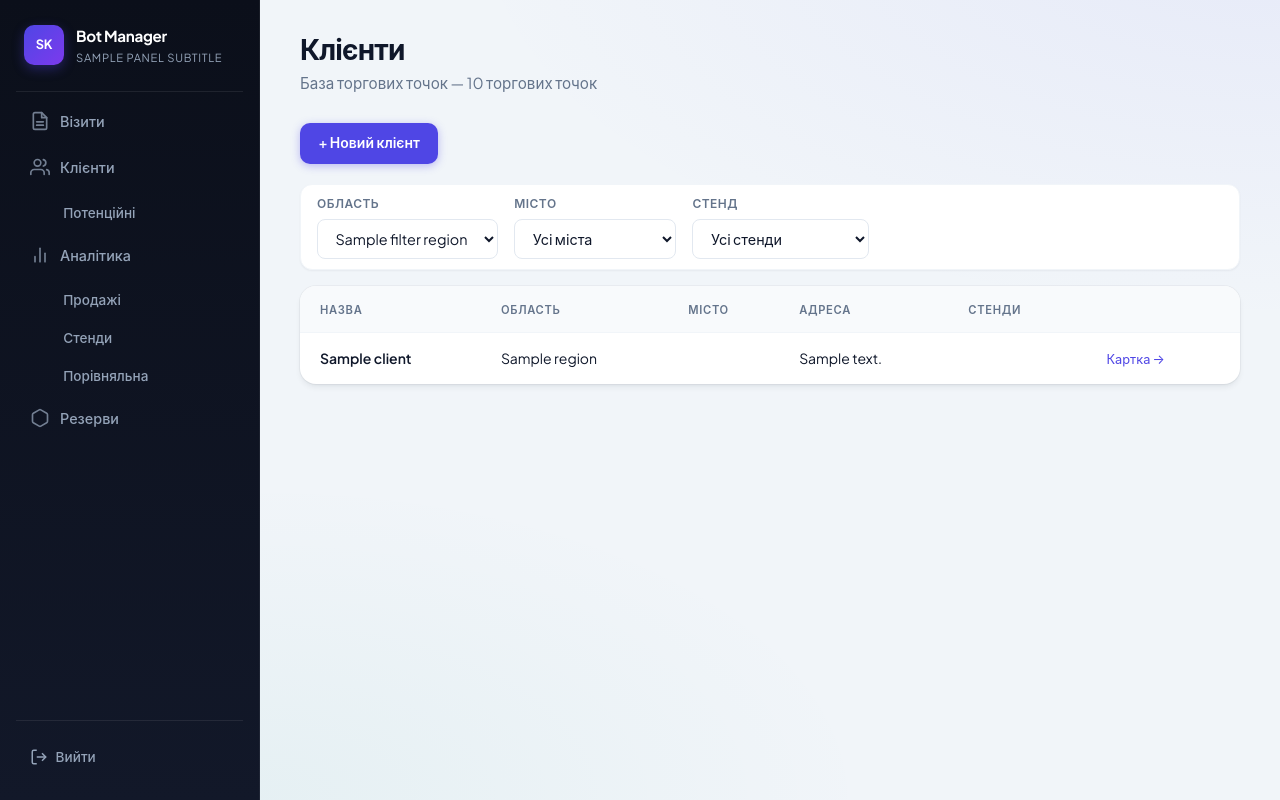
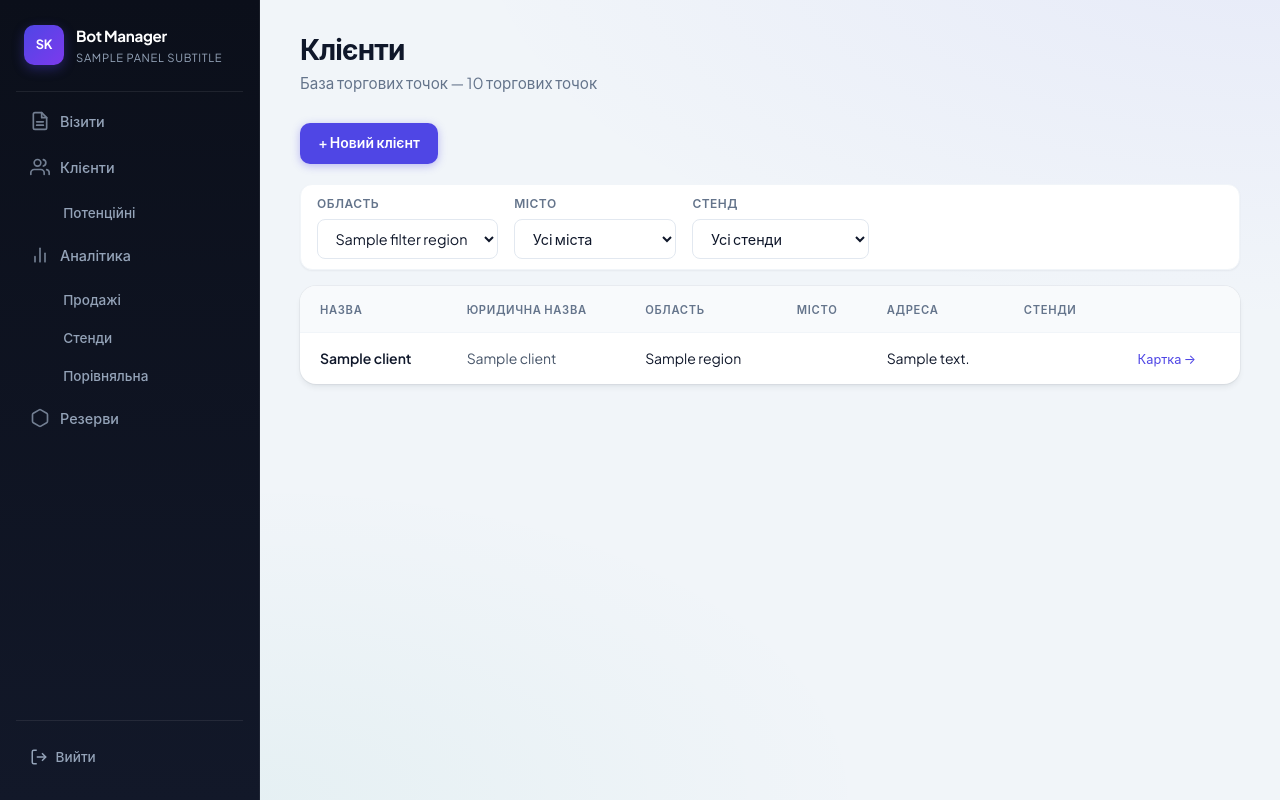
Before and after one commit to Undrey-ua/SK_Bot_Manager, a Python web app: template web/templates/clients.html in a window 1280 px wide. Run offline with Jinja, Linux system fonts and the light colour scheme; the template is opened without the code that fills it: most values are stand-ins (such as "Sample title", 1, 10 or a date in 2020).

Commit message:
Показати юридичну назву клієнта в списку торгових точок.
Окрема колонка в таблиці клієнтів і потенційних клієнтів.

Co-authored-by: Cursor <cursoragent@cursor.com>

```diff
--- a/web/static/styles.css
+++ b/web/static/styles.css
@@ -467,6 +467,11 @@ tbody td strong {
 .client-legal-name {
   margin: 0.2rem 0 0;
   font-size: 0.95rem;
+}
+
+.client-list-legal {
+  font-size: 0.875rem;
+  color: var(--text-secondary);
 }
 
 .matrix-client-legal {
--- a/web/templates/clients.html
+++ b/web/templates/clients.html
@@ -77,6 +77,7 @@
       <thead>
         <tr>
           <th>Назва</th>
+          <th>Юридична назва</th>
           {% if can_filter_managers %}<th>Менеджер</th>{% endif %}
           <th>Область</th>
           <th>Місто</th>
@@ -89,6 +90,7 @@
         {% for client in clients %}
         <tr>
           <td><a href="/clients/{{ client.id }}"><strong>{{ client.name }}</strong></a></td>
+          <td>{% if client.legal_name %}<span class="client-list-legal">{{ client.legal_name }}</span>{% else %}<span class="muted">—</span>{% endif %}</td>
           {% if can_filter_managers %}<td>{{ client.manager.name if client.manager else '—' }}</td>{% endif %}
           <td>{{ client.region.name if client.region else '—' }}</td>
           <td>{{ client_city(client) }}</td>
@@ -98,7 +100,7 @@
         </tr>
         {% else %}
         <tr class="empty-row">
-          <td colspan="{% if can_filter_managers %}7{% else %}6{% endif %}">
+          <td colspan="{% if can_filter_managers %}8{% else %}7{% endif %}">
             {% if has_filters %}
             {% if is_potential_section %}Потенційних клієнтів за обраними фільтрами не знайдено{% else %}Клієнтів за обраними фільтрами не знайдено{% endif %}
             {% else %}
```
